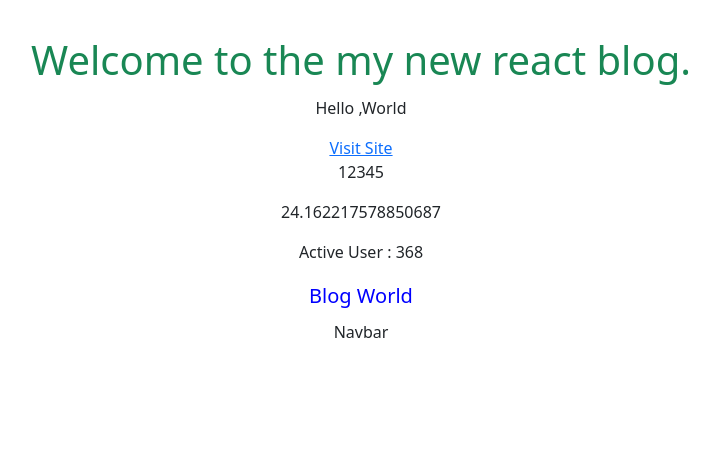
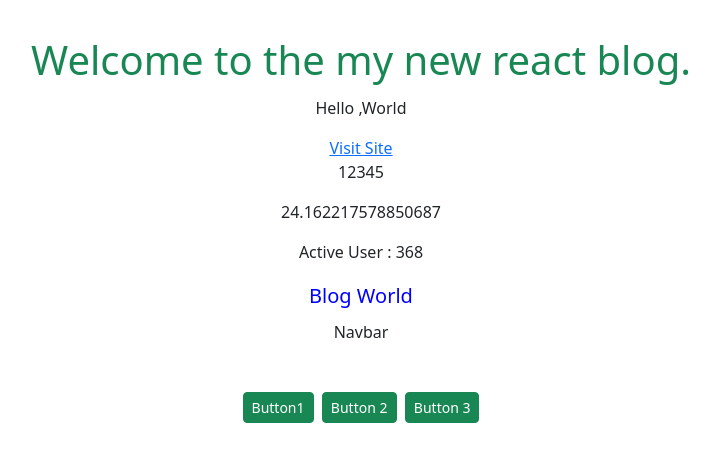
Before and after one commit to developersksingh/react-complete-development, a React (Vite) app in the folder dojo-blog/: page / in a window 1280 px wide. Shown: the top 462 px of the page, without its empty margins (279-998 px from the left). Built offline with nearby package versions, Linux system fonts and the light colour scheme.

Commit message:
Click Events with function
Click Events with function

```diff
--- a/dojo-blog/src/App.jsx
+++ b/dojo-blog/src/App.jsx
@@ -22,6 +22,8 @@ function App() {
         <p>{Math.random() * 100}</p>
         <p>Active User : {100 + 268}</p>
         <Navbar />
+
+
       </div>
     </>
   );
--- a/dojo-blog/src/Navbar.jsx
+++ b/dojo-blog/src/Navbar.jsx
@@ -1,10 +1,23 @@
 import React from 'react'
 
 function Navbar() {
+     const hadlerClick= ()=>{
+        alert(`Welcome My Dear Friends`);
+    }
+    const hadlerClickAgain = (a,b)=>{
+        alert(`You have getting Score Like : ${a}, ${b}`);
+    }
+     const hadlerClickEvent = (a,b,e)=>{
+        alert(`You have getting Score Like : ${a}, ${b} : Event :${e.type}`);
+    }
   return (
     <>
     <h1 style={{color:"blue",padding:"4px", fontSize:"20px"}}>Blog World</h1>
     <div>Navbar</div>
+    <button className="btn btn-sm btn-success mr-4" onClick={hadlerClick}>Button1</button> &nbsp;
+    <button className="btn btn-sm btn-success my-5" onClick={()=>{hadlerClickAgain(101,268)}}>Button 2 </button> &nbsp;
+    <button className="btn btn-sm btn-success my-5" onClick={(e)=>hadlerClickEvent(101,268,e)}>Button 3 </button>
+
     </>
   )
 }
```
